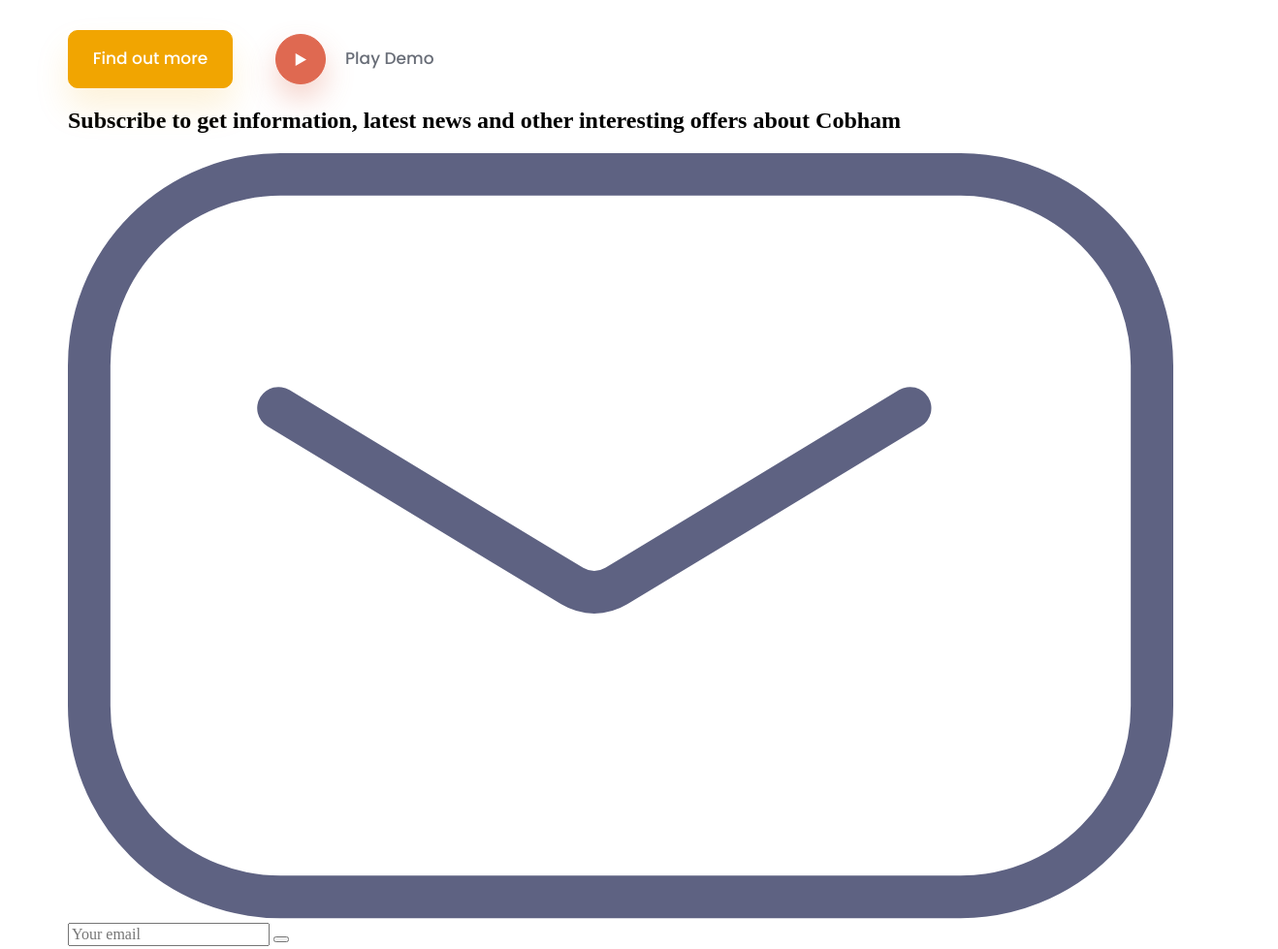
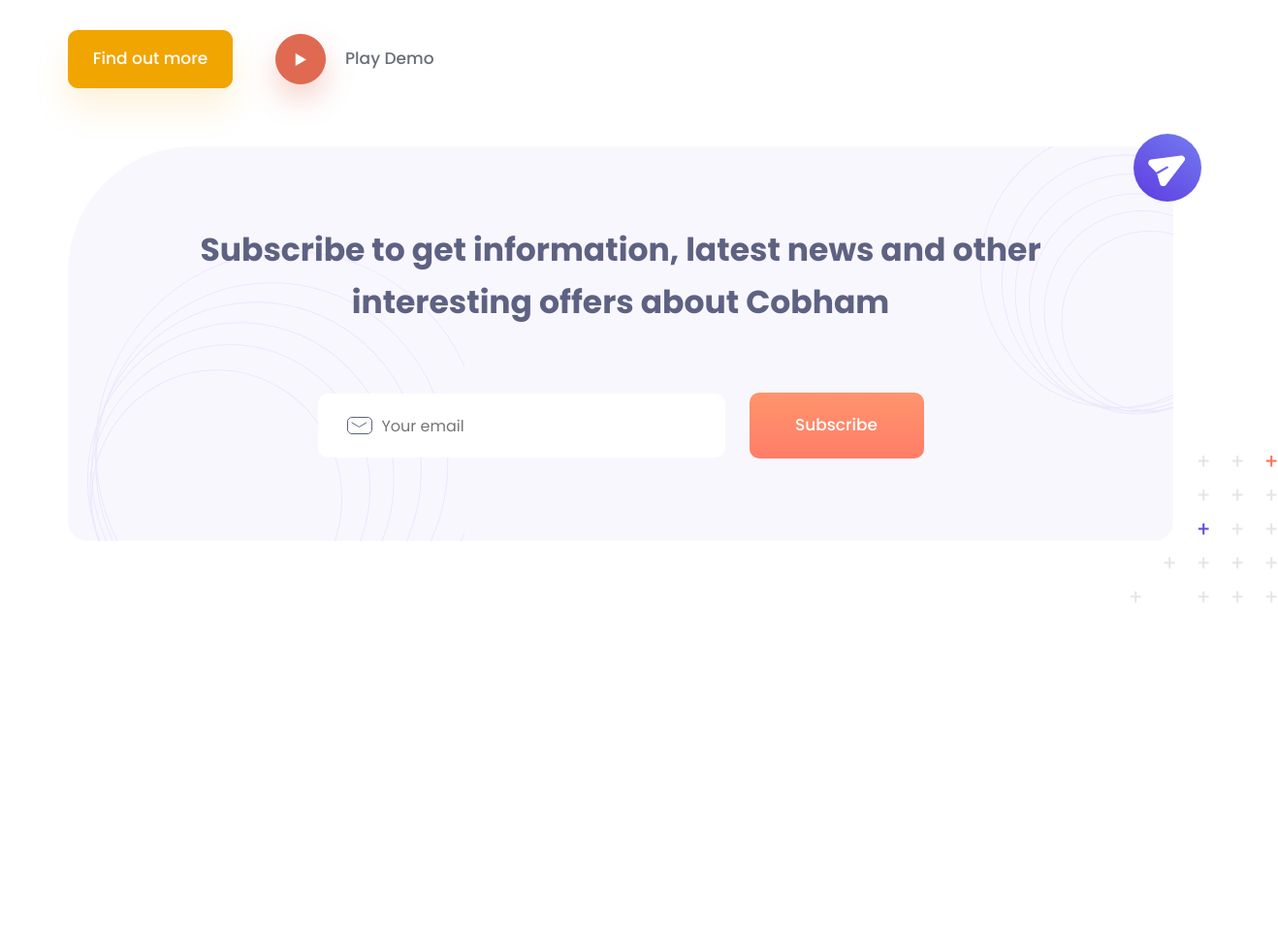
Before and after one commit to prosceel/capslock-test, a website: page index.html in a window 1280 px wide. Shown: the part 697-1676 px from the top of the page at 97% size, 1318 px wide, since content can reach past the window. After the commit the page ends 1430 px from the top, so only its background shows below. Drawn offline with nearby package versions, Linux system fonts and the light colour scheme; files that its build step writes are made by us from their sources; a web font is replaced by a local one.

Commit message:
done styling footer desktop

```diff
--- a/index.html
+++ b/index.html
@@ -69,6 +69,14 @@
 </div>
 <footer class='footer wrapper'>
   <div class="footer-wrapper">
+    <svg class="footer-wrapper__left-circle" xmlns="http://www.w3.org/2000/svg" fill="none" viewBox="0 0 370 284">
+      <path stroke="#6246E5" d="M127.673 368.92c-67.6048 0-122.43142-56.273-122.43141-125.718 0-69.444 54.82661-125.718 122.43141-125.718 67.604 0 122.431 56.274 122.431 125.718 0 69.445-54.827 125.718-122.431 125.718Z"/>
+      <path stroke="#6246E5" d="M140.613 373.902c-75.6446 0-136.98883-62.965-136.98883-140.665 0-77.699 61.34433-140.6643 136.98883-140.6643 75.644.0001 136.989 62.9653 136.989 140.6643 0 77.7-61.345 140.665-136.989 140.665Z"/>
+      <path stroke="#6246E5" d="M151.127 378.885c-82.7914 0-149.9292-68.914-149.92919-153.951 0-85.037 67.13779-153.9506 149.92919-153.9506 82.791 0 149.928 68.9136 149.928 153.9506s-67.137 153.951-149.928 153.951Z"/>
+      <path stroke="#6246E5" d="M166.493 382.206c-89.0439 0-161.25099-74.118-161.25099-165.576C5.24202 125.173 77.4491 51.0542 166.493 51.0542c89.045 0 161.252 74.1188 161.252 165.5758 0 91.458-72.207 165.576-161.252 165.576Z"/>
+      <path stroke="#6246E5" d="M181.455 385.527c-95.0741 0-172.1694-79.137-172.16939-176.786 0-97.649 77.09529-176.7859 172.16939-176.7859 95.075 0 172.17 79.1369 172.17 176.7859s-77.096 176.786-172.17 176.786Z"/>
+      <path stroke="#6246E5" d="M198.439 389.68c-104.4542 0-189.1534-86.945-189.15339-194.224C9.28561 88.176 93.9849 1.23143 198.439 1.23144c104.454 0 189.154 86.94466 189.154 194.22456 0 107.279-84.7 194.224-189.154 194.224Z"/>
+    </svg>
     <h2 class="footer-wrapper__title">Subscribe to get information, latest news and other interesting offers about Cobham</h2>
     <form class="footer-wrapper__form-item">
       <label class="footer-wrapper__form-item-label">
@@ -76,12 +84,12 @@
           <path stroke="#5E6282" stroke-linecap="round" d="m4.95245 6 6.91045 4.1861c.3185.193.7178.193 1.0362 0L19.8096 6"/>
           <rect width="25" height="17" x=".500061" y=".5" stroke="#5E6282" rx="4.5"/>
         </svg>
-        <input type="email" class="footer-wrapper__form-item-label-form-input" placeholder="Your email">
+        <input type="email" class="footer-wrapper__form-item-label-input" placeholder="Your email">
       </label>
-      <button type="submit" class="footer-wrapper__form-item-buutton"></button>
+      <button type="submit" class="footer-wrapper__form-item-button">Subscribe</button>
     </form>
     <a href="mailto:example@gmail.com" class="footer-wrapper__contact-link">
-      <svg xmlns="http://www.w3.org/2000/svg" fill="none" viewBox="0 0 46 44" class="footer-wrapper__contact-icon">
+      <svg xmlns="http://www.w3.org/2000/svg" fill="none" viewBox="0 0 46 44" class="footer-wrapper__contact-link-icon">
         <path fill="#fff" d="M37.6106 12.9904c.6913 1.1974.5986 2.6232-.2428 3.7206L18.894 40.8182c-.7619.9941-2.0163 1.5009-3.2991 1.2547-1.2562-.2416-2.2522-1.1573-2.5978-2.3888l-2.7335-9.7286-.28468-1.012-.73399-.7525-7.05844-7.2315c-.89374-.9151-1.188729-2.2355-.76987-3.4441.41455-1.1948 1.45427-2.0618 2.73616-2.2298l30.11432-3.9452c1.3711-.18 2.6522.4526 3.3435 1.65Z"/>
         <path fill="#fff" d="m10.2637 29.9552 2.7334 9.7287c.3457 1.2315 1.3416 2.1471 2.5978 2.3888 1.2828.2463 2.5373-.2606 3.2991-1.2547l18.4738-24.1071c.8415-1.0975.9341-2.5233.2428-3.7207L9.97902 28.9433l.28468 1.0119Z"/>
         <path fill="url(#a)" d="M21.2233 22.4515c.2811.487.1147 1.1101-.3729 1.3916l-10.5867 6.1122-.28471-1.0119-.73399-.7525 10.5867-6.1122c.4876-.2814 1.1104-.1141 1.3916.3728Z"/>
@@ -98,6 +106,14 @@
         </defs>
       </svg>
     </a>
+    <svg class="footer-wrapper__right-circle" xmlns="http://www.w3.org/2000/svg" fill="none" viewBox="0 0 198 274">
+      <path stroke="#6246E5" d="M263.158 178.32c0 50.713-40.094 91.803-89.527 91.803-49.432 0-89.5268-41.09-89.5268-91.803 0-50.713 40.0948-91.8034 89.5268-91.8034 49.433 0 89.527 41.0904 89.527 91.8034Z"/>
+      <path stroke="#6246E5" d="M266.712 168.604c0 56.75-44.868 102.734-100.188 102.734-55.321 0-100.1883-45.984-100.1883-102.734 0-56.751 44.8673-102.7344 100.1883-102.7344 55.32 0 100.188 45.9834 100.188 102.7344Z"/>
+      <path stroke="#6246E5" d="M270.266 160.709c0 62.117-49.111 112.451-109.665 112.451-60.554 0-109.6645-50.334-109.6645-112.451 0-62.1159 49.1105-112.4497 109.6645-112.4497S270.266 98.5931 270.266 160.709Z"/>
+      <path stroke="#6246E5" d="M272.635 149.171c0 66.812-52.823 120.952-117.957 120.952-65.1335 0-117.9561-54.14-117.9561-120.952 0-66.8112 52.8226-120.9513 117.9561-120.9513 65.134 0 117.957 54.1401 117.957 120.9513Z"/>
+      <path stroke="#6246E5" d="M275.004 137.937c0 71.34-56.403 129.15-125.952 129.15-69.5503 0-125.9528-57.81-125.9528-129.15 0-71.3389 56.4025-129.1494 125.9528-129.1494 69.549 0 125.952 57.8105 125.952 129.1494Z"/>
+      <path stroke="#6246E5" d="M277.965 125.185c0 78.382-61.971 141.902-138.39 141.902-76.4189 0-138.39006-63.52-138.39006-141.902 0-78.3824 61.97116-141.9023 138.39006-141.9023 76.419 0 138.39 63.5199 138.39 141.9023Z"/>
+    </svg>
     <svg class="footer-wrapper__crosses-icon" xmlns="http://www.w3.org/2000/svg" fill="none" viewBox="0 0 153 166">
       <path fill="#E5E5E5" d="M7.19733 152.61h4.36137v1.88H7.19733v4.942H5.19928v-4.942H.837952v-1.88H5.19928v-4.565h1.99805v4.565ZM42.1973 117.61h4.3614v1.88h-4.3614v4.942h-1.998v-4.942H35.838v-1.88h4.3613v-4.565h1.998v4.565ZM77.1973 12.6104h4.3614v1.8798h-4.3614v4.9414h-1.998v-4.9414H70.838v-1.8798h4.3613V8.04492h1.998v4.56548ZM77.1973 47.6104h4.3614v1.8798h-4.3614v4.9414h-1.998v-4.9414H70.838v-1.8798h4.3613v-4.5655h1.998v4.5655Z"/>
       <path fill="#6246E5" d="M77.1973 82.6104h4.3614v1.8798h-4.3614v4.9414h-1.998v-4.9414H70.838v-1.8798h4.3613v-4.5655h1.998v4.5655Z"/>
--- a/src/scss/footer/base.scss
+++ b/src/scss/footer/base.scss
@@ -0,0 +1,121 @@
+.footer {
+  padding-top: 60px;
+  padding-bottom: 175px;
+}
+
+.footer-wrapper {
+  padding: 80px 40px 85px;
+  background: rgb(223, 215, 249, 0.2);
+  border-radius: 129px 20px 20px 20px;
+  display: flex;
+  flex-direction: column;
+  align-items: center;
+  position: relative;
+
+  &__title {
+    font-family: $main-font;
+    font-size: 33px;
+    font-weight: 700;
+    line-height: 1.64;
+    color: #5E6282;
+    text-align: center;
+    max-width: 880px;
+    margin: 0;
+  }
+
+  &__form-item {
+    display: flex;
+    align-items: center;
+    gap: 25px;
+    margin-top: 66px;
+  }
+
+  &__form-item-label {
+    position: relative;
+  }
+
+  &__form-item-label-icon {
+    width: 26px;
+    position: absolute;
+    top: 50%;
+    left: 30px;
+    transform: translateY(-50%);
+  }
+
+  &__form-item-label-input {
+    font-family: $main-font;
+    font-size: 16px;
+    font-weight: 400;
+    color: #5E6282;
+    border-radius: 10px;
+    background: #ffffff;
+    border: 1px solid #ffffff;
+    min-width: 420px;
+    padding: 24px 30px 22px 65px;
+    transition: $transition-config;
+    box-sizing: border-box;
+
+    &:focus,
+    &:active {
+      outline: none;
+      box-shadow: 0 0 0 3px rgba(255, 255, 255, 0.5);
+    }
+  }
+
+  &__form-item-button {
+    background: linear-gradient(180deg, #FF946D 0%, #FF7D68 100%);
+    color: #ffffff;
+    font-size: 17px;
+    font-weight: 500;
+    font-family: $main-font;
+    border: none;
+    border-radius: 10px;
+    min-width: 180px;
+    padding: 24px 10px;
+    cursor: pointer;
+  }
+
+  &__left-circle {
+    opacity: 0.1;
+    position: absolute;
+    bottom: 0;
+    width: 390px;
+    left: 19px;
+    z-index: -1;
+  }
+
+  &__right-circle {
+    opacity: 0.1;
+    position: absolute;
+    top: 0;
+    right: 0;
+    width: 200px;
+    z-index: -1;
+  }
+
+  &__crosses-icon {
+    position: absolute;
+    z-index: -1;
+    width: 153px;
+    bottom: -70px;
+    right: -108px;
+  }
+
+  &__contact-link {
+    width: 70px;
+    height: 70px;
+    border-radius: 50%;
+    background: linear-gradient(216deg, #747DEF 0%, #5E3BE1 100%);
+    display: flex;
+    align-items: center;
+    justify-content: center;
+    position: absolute;
+    top: -13px;
+    right: -29px;
+  }
+
+  &__contact-link-icon {
+    width: 47px;
+    transform: translate(2px, -1px);
+  }
+}
```
